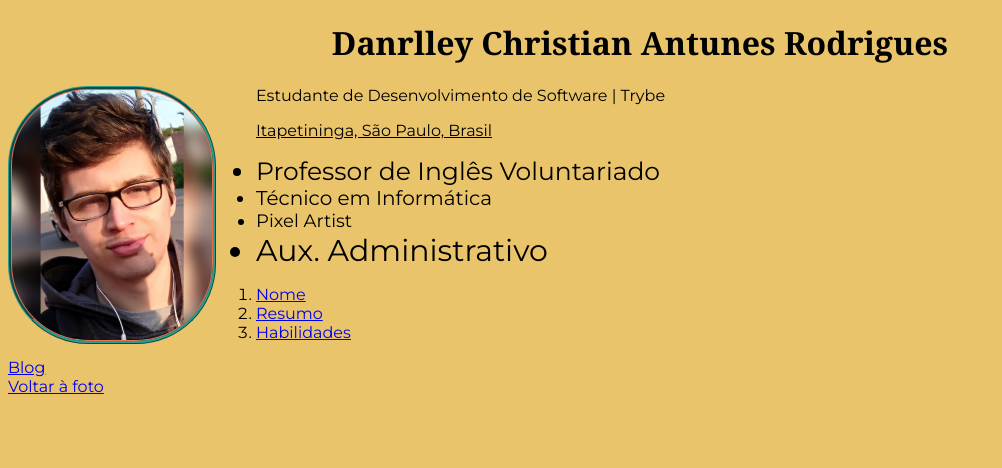
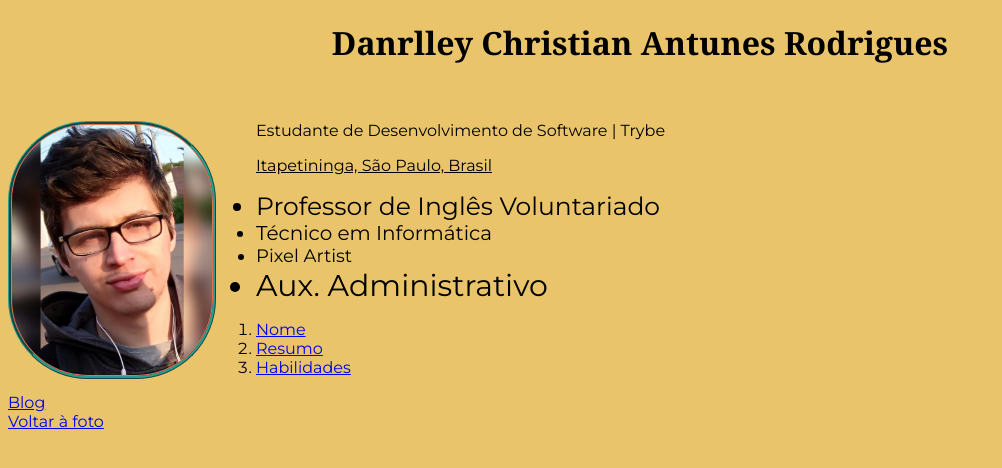
Before and after one commit to DanrlleyR/exercicios-trybe, a plain HTML site: page index.html in a window 1280 px wide. Shown: the whole page, without its empty margins (0-1002 px from the left). Drawn offline with Linux system fonts and the light colour scheme.

Commit message:
Add Margin e Padding de 35px

```diff
--- a/style.css
+++ b/style.css
@@ -25,10 +25,12 @@
 body{
     background-color: #E9C46A;
     font-family: Montserrat, sans-serif;
+
 }
 h1{
     font-family: Georgia, 'Times New Roman', Times, serif;
     text-align: center;
+    padding-bottom: 35px;
 }
 #localidade{
     text-decoration:underline ;
```
